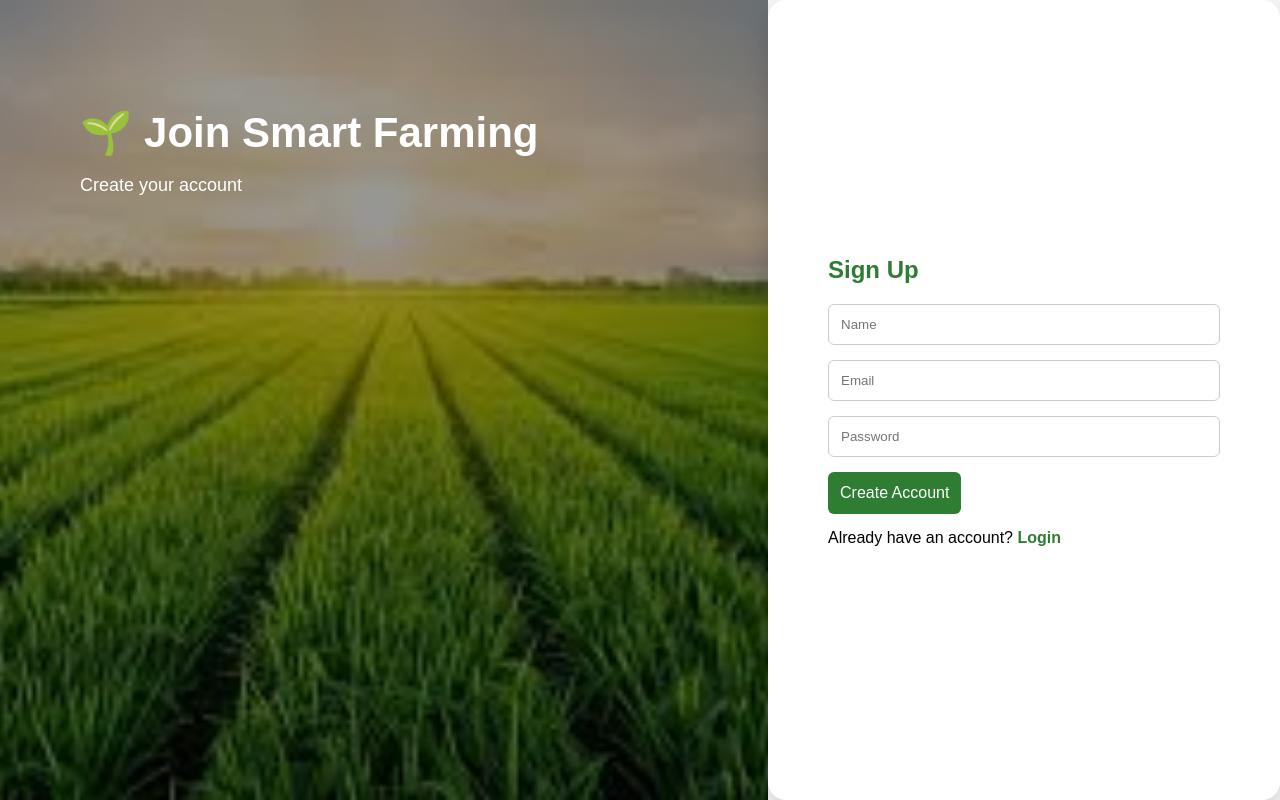
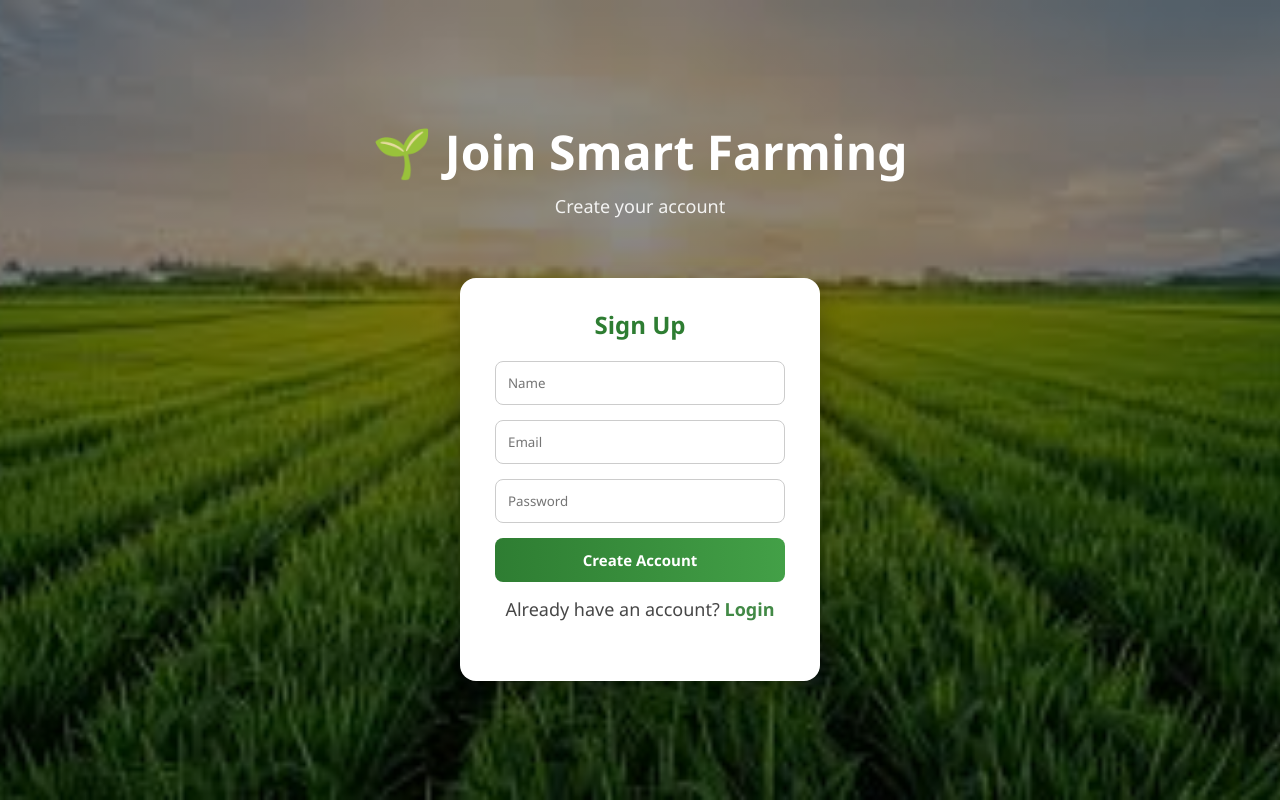
Before and after one commit to Shreyas2808/Crop-Recommendation-System, a Flask app: page /signup in a window 1280 px wide. Run offline with Flask 3, Linux system fonts and the light colour scheme; parts of the project's set-up code (start-up, migrations or seed data) failed here and were passed over.

Commit message:
updates the css

```diff
--- a/app.py
+++ b/app.py
@@ -13,6 +13,7 @@ from market_ranking import load_market_prices, rank_crops_by_city
 from recommender import suggest_by_fertilizer, suggest_by_crop_with_fertilizer
 
 app = Flask(__name__)
+app.config["SESSION_PERMANENT"] = False
 app.config["SECRET_KEY"] = "change-me-in-prod"
 app.config["SQLALCHEMY_DATABASE_URI"] = "sqlite:///app.db"
 app.config["SQLALCHEMY_TRACK_MODIFICATIONS"] = False
@@ -161,9 +162,8 @@ def logout():
 # --------------------
 @app.route("/")
 def index():
-    if "user_id" in session:
-        return redirect(url_for("dashboard"))
     return redirect(url_for("login"))
+
 
 @app.route("/dashboard", methods=["GET"])
 @login_required
--- a/static/css/auth.css
+++ b/static/css/auth.css
@@ -1,98 +1,97 @@
 * {
+    margin: 0;
+    padding: 0;
     box-sizing: border-box;
-    font-family: Arial, sans-serif;
+    font-family: "Segoe UI", Tahoma, sans-serif;
 }
 
-body {
-    margin: 0;
-    background: #f4f7f6;
+/* ===== FULL BACKGROUND ===== */
+.login-hero {
+    height: 100vh;
+    width: 100%;
+    background:
+        linear-gradient(rgba(0,0,0,0.45), rgba(0,0,0,0.45)),
+        url("../images/farm.jpg") center/cover no-repeat;
+    display: flex;
+    justify-content: center;
+    align-items: center;
 }
 
-.auth-container {
+/* ===== CENTER CONTENT ===== */
+.hero-content {
     display: flex;
-    height: 100vh;
+    flex-direction: column;
+    align-items: center;   /* horizontal centering */
+    justify-content: center;
+    text-align: center;
+    color: white;
 }
 
-/* LEFT SIDE */
-.auth-image {
-    width: 60%;
-    background: linear-gradient(
-        rgba(0,0,0,0.4),
-        rgba(0,0,0,0.4)
-    ), url("../images/farm.jpg") center/cover no-repeat;
-    color: white;
-    padding: 80px;
-}
 
-.auth-image h1 {
-    font-size: 42px;
+/* TITLE */
+.hero-content h1 {
+    font-size: 48px;
+    font-weight: 700;
     margin-bottom: 10px;
 }
 
-.auth-image p {
+.hero-content p {
     font-size: 18px;
+    margin-bottom: 30px;
+    opacity: 0.9;
 }
 
-/* RIGHT SIDE */
-.auth-card {
-    width: 40%;
+/* ===== LOGIN CARD ===== */
+.login-card {
+    margin-top: 30px;
     background: white;
-    display: flex;
-    flex-direction: column;
-    justify-content: center;
-    padding: 60px;
+    padding: 30px 35px;
+    width: 360px;
+    border-radius: 16px;
+    box-shadow: 0 15px 30px rgba(0,0,0,0.3);
+    color: #333;
 }
 
-.auth-card h2 {
+/* LOGIN HEADING */
+.login-card h2 {
     margin-bottom: 20px;
     color: #2e7d32;
 }
 
-.auth-card input {
+/* INPUTS */
+.login-card input {
     width: 100%;
     padding: 12px;
     margin-bottom: 15px;
+    border-radius: 8px;
     border: 1px solid #ccc;
-    border-radius: 6px;
 }
 
-.auth-card button {
+/* BUTTON */
+.login-card button {
+    width: 100%;
     padding: 12px;
-    background: #2e7d32;
+    background: linear-gradient(90deg, #2e7d32, #43a047);
     color: white;
     border: none;
-    border-radius: 6px;
-    font-size: 16px;
+    border-radius: 8px;
+    font-size: 15px;
+    font-weight: bold;
     cursor: pointer;
 }
 
-.auth-card button:hover {
-    background: #1b5e20;
+.login-card button:hover {
+    background: linear-gradient(90deg, #1b5e20, #2e7d32);
 }
 
+/* SIGNUP LINK */
 .switch {
     margin-top: 15px;
+    font-size: 14px;
 }
 
 .switch a {
     color: #2e7d32;
+    font-weight: bold;
     text-decoration: none;
-    font-weight: bold;
 }
-
-.auth-card {
-    border-radius: 18px;
-    box-shadow: 0 10px 25px rgba(0,0,0,0.15);
-}
-
-.auth-card h2 {
-    font-weight: 700;
-}
-
-.auth-card button {
-    transition: transform 0.15s ease;
-}
-
-.auth-card button:hover {
-    transform: scale(1.03);
-}
--- a/templates/signup.html
+++ b/templates/signup.html
@@ -2,19 +2,20 @@
 <html lang="en">
 <head>
     <meta charset="UTF-8">
-    <title>Signup | Smart Crop Recommendation</title>
+    <title>Sign Up | Smart Crop Recommendation</title>
     <link rel="stylesheet" href="{{ url_for('static', filename='css/auth.css') }}">
 </head>
 <body>
 
-<div class="auth-container">
+<div class="login-hero">
 
-    <div class="auth-image">
+    <!-- CENTER CONTENT -->
+    <div class="hero-content">
         <h1>🌱 Join Smart Farming</h1>
         <p>Create your account</p>
-    </div>
 
-    <div class="auth-card">
+        <!-- SIGNUP CARD -->
+        <div class="login-card">
             <h2>Sign Up</h2>
 
             <form method="POST">
@@ -30,6 +31,7 @@
                 <a href="{{ url_for('login') }}">Login</a>
             </p>
         </div>
+    </div>
 
 </div>
 
```
Also changed, not shown: templates/login.html (+7 -8 lines), instance/app.db. Lines whose indentation alone changed are shown as unchanged.
